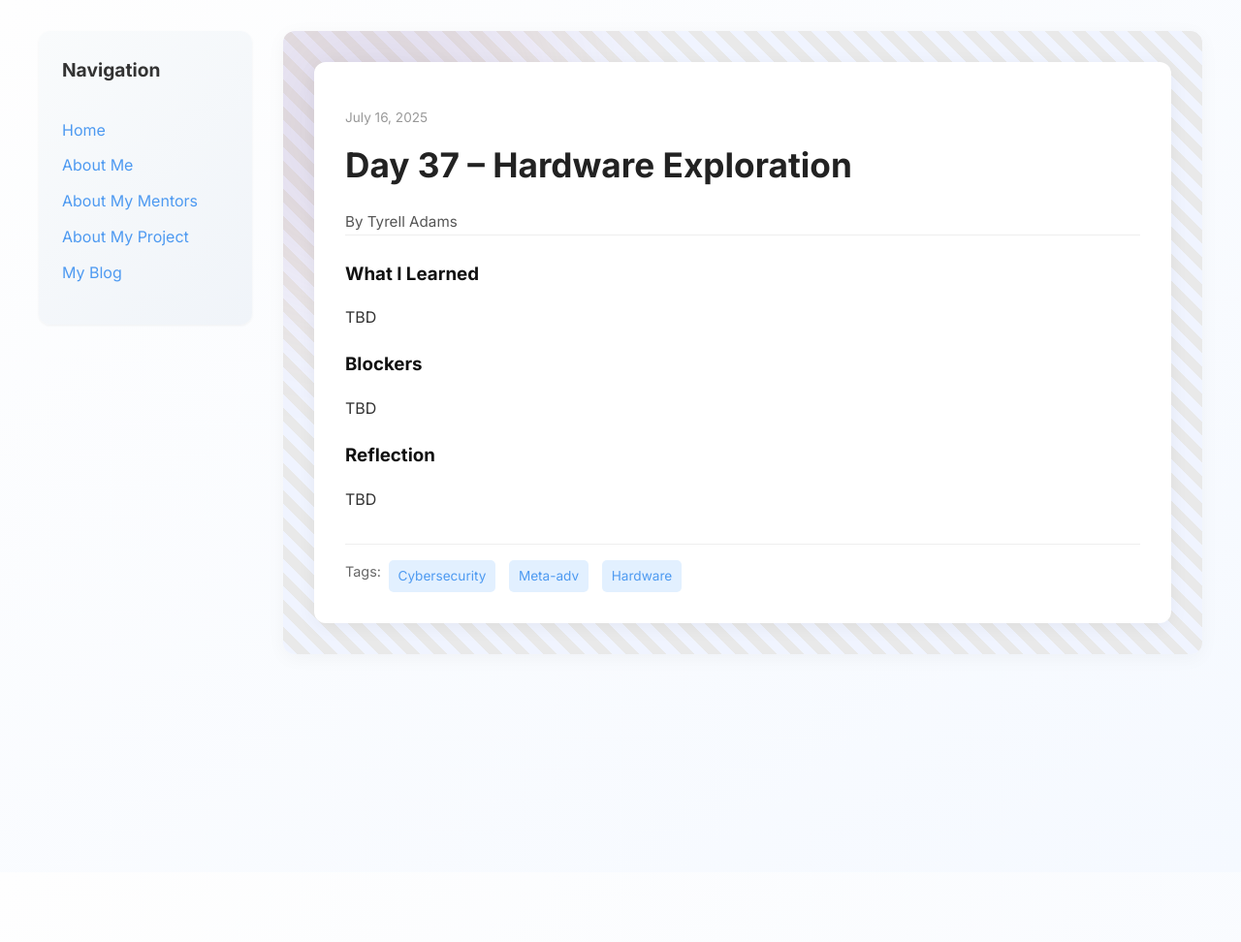
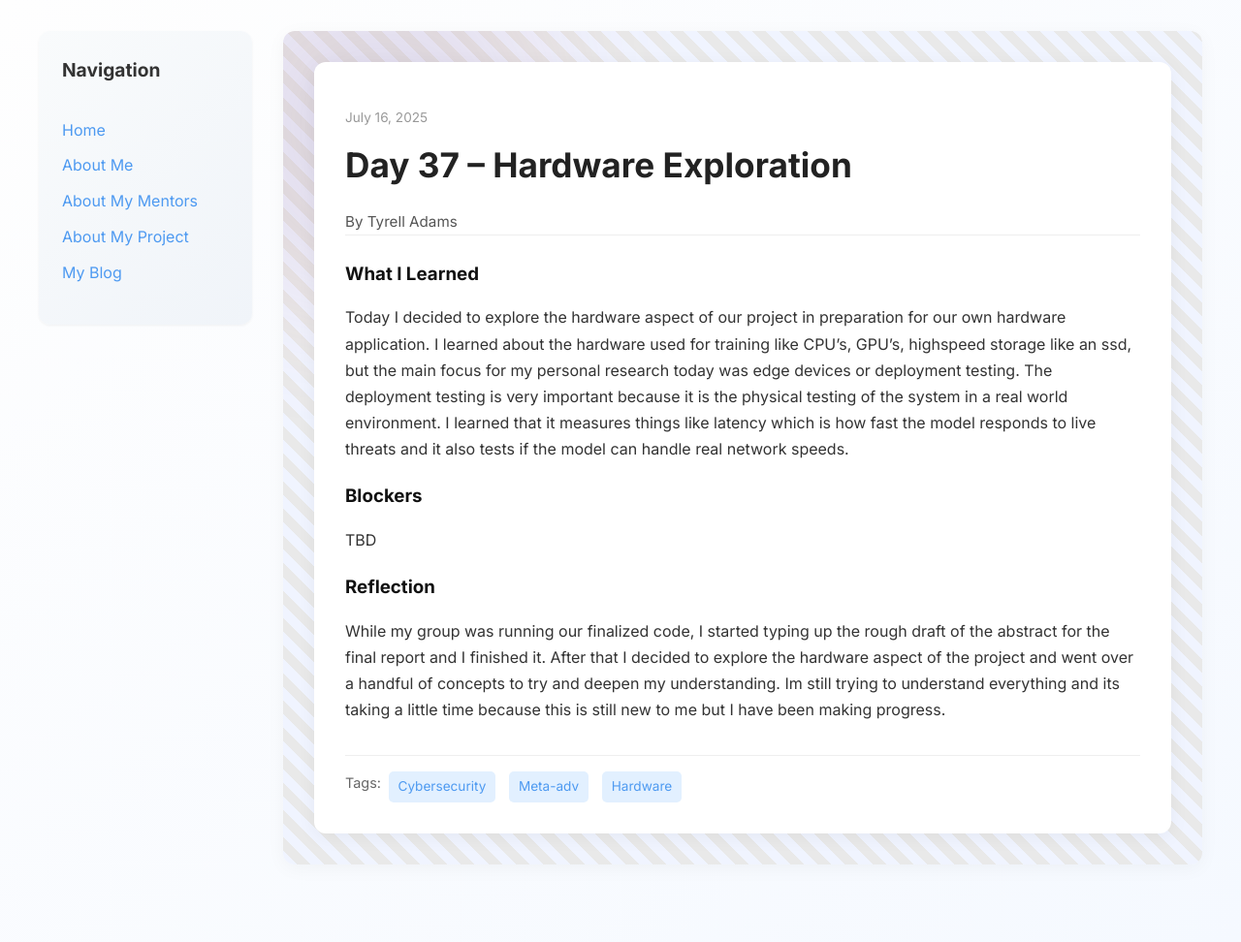
Before and after one commit to Tyrell-Adams/Tyrell-Adams.github.io, a Jekyll site: the page built from _posts/2025-07-16-day-37.md, in a window 1280 px wide. Shown: the whole page at 97% size. Built offline with Jekyll 4.4.1, drawn with Linux system fonts in a browser that asks for light colours; before the commit the page ends 900 px from its top, so only the background shows below that.

Commit message:
Update 2025-07-16-day-37.md

```diff
--- a/_posts/2025-07-16-day-37.md
+++ b/_posts/2025-07-16-day-37.md
@@ -7,9 +7,9 @@ permalink: /day37.html
 tags: ["Cybersecurity", "Meta-adv", "Hardware"]
 
 what_i_learned: |
-  TBD
+  Today I decided to explore the hardware aspect of our project in preparation for our own hardware application. I learned about the hardware used for training like CPU's, GPU's, highspeed storage like an ssd, but the main focus for my personal research today was edge devices or deployment testing. The deployment testing is very important because it is the physical testing of the system in a real world environment. I learned that it measures things like latency which is how fast the model responds to live threats and it also tests if the model can handle real network speeds.
 blockers: |
   TBD
 reflection: |
-  TBD
+  While my group was running our finalized code, I started typing up the rough draft of the abstract for the final report and I finished it. After that I decided to explore the hardware aspect of the project and went over a handful of concepts to try and deepen my understanding. Im still trying to understand everything and its taking a little time because this is still new  to me but I have been making progress.
 ---
```
